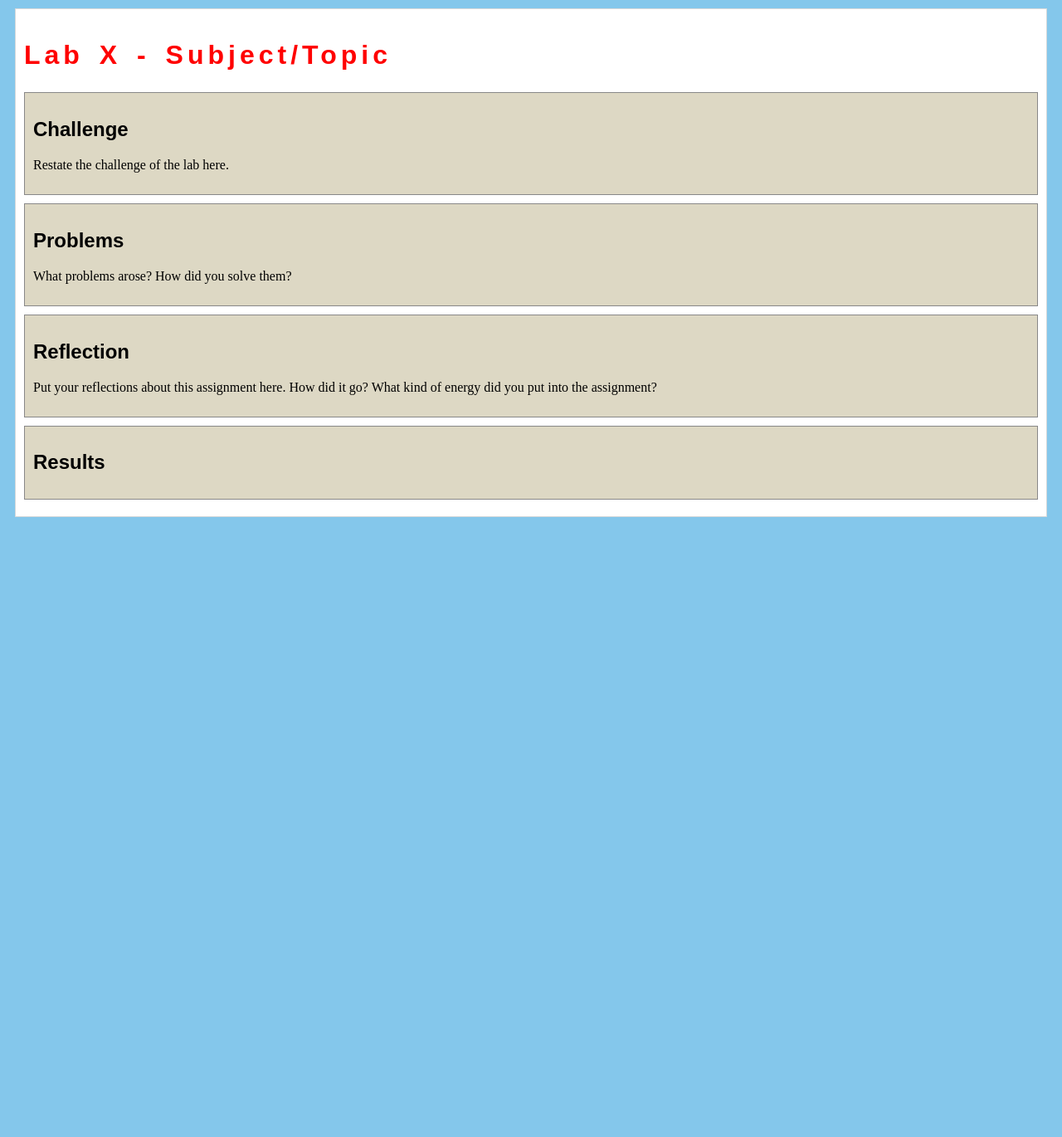
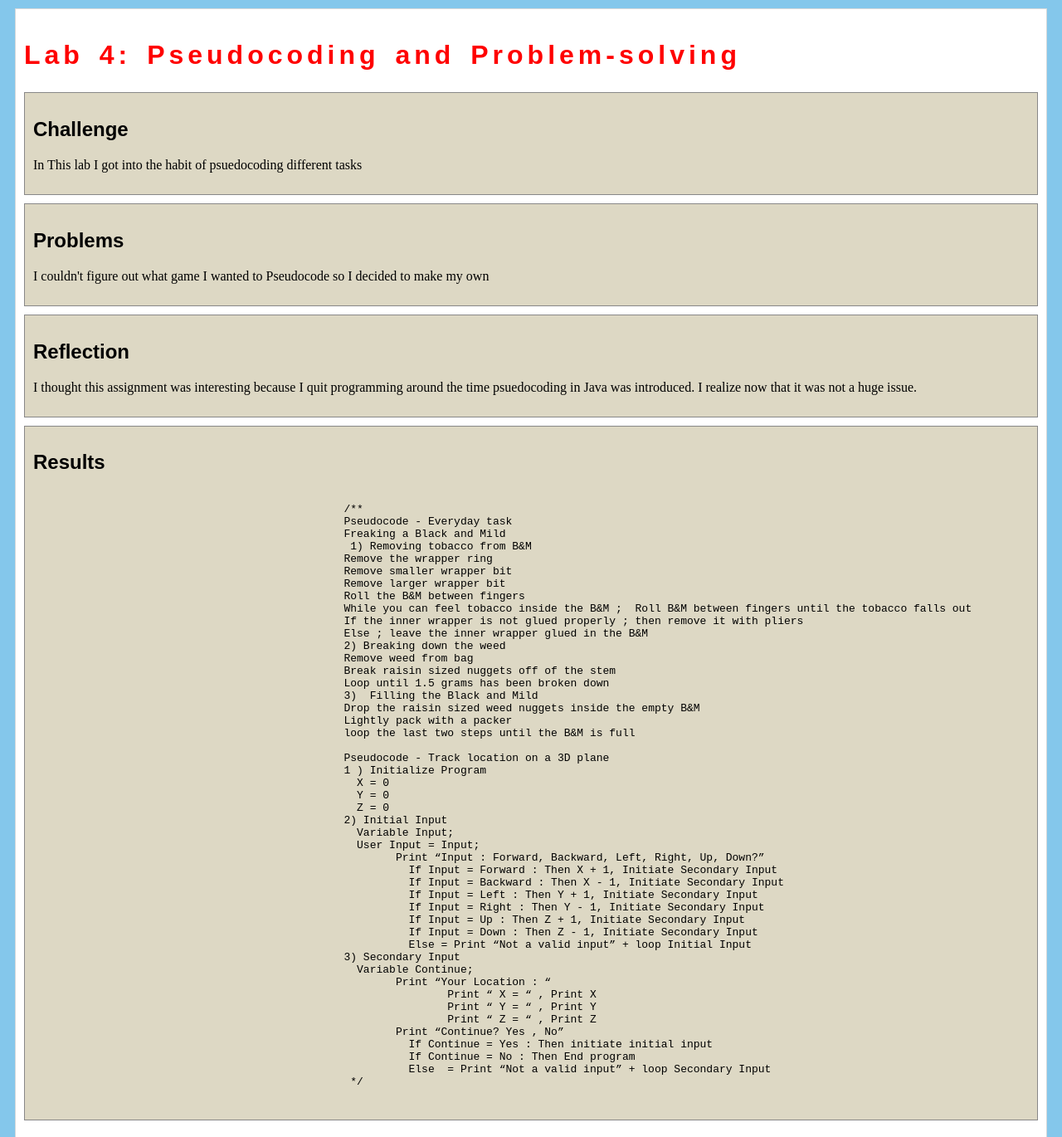
Before and after one commit to FirstAmendment/art101, a plain HTML site: page lab4/index.html in a window 1280 px wide. Shown: the top 1370 px of the page at 83% size. Before the commit the page ends 800 px from the top, so only its background shows below. Drawn offline with nearby package versions, Linux system fonts and the light colour scheme.

Commit message:
10/22/23
Lab 4

```diff
--- a/lab4/index.html
+++ b/lab4/index.html
@@ -2,7 +2,7 @@
 <html>
 <head>
 	<!-- This title is used for tabs and bookmarks -->
-	<title>Lab X - Subject/Topic</title>
+	<title>Lab 4: Pseudocoding and Problem-solving</title>
 
 	<!-- Use UTF character set, a good idea with any webpage -->
   	<meta charset="UTF-8" />
@@ -23,25 +23,78 @@
 	<!-- Style this page by changing the CSS in ../css/site.css or css/lab.css -->
 	<main id="content">
 		<section>
-			<h1>Lab X - Subject/Topic</h1>
+			<h1>Lab 4: Pseudocoding and Problem-solving</h1>
 			<div class="minor-section">
 					<h2>Challenge</h2>
-					<p>Restate the challenge of the lab here.</p>
+					<p>
+						In This lab I got into the habit of psuedocoding different tasks
+					</p>
 			</div>
 
 			<div class="minor-section">
 					<h2>Problems</h2>
-					<p>What problems arose? How did you solve them? </p>
+					<p>
+						I couldn't figure out what game I wanted to Pseudocode so I decided to make my own </p>
 			</div>
 
 			<div class="minor-section">
 					<h2>Reflection</h2>
-					<p>Put your reflections about this assignment here. How did it go? What kind of energy did you put into the assignment? </p>
+					<p>I thought this assignment was interesting because I quit programming around the time psuedocoding in Java was introduced. I realize now that it was not a huge issue.
+					</p>
 			</div>
 
 			<div class="minor-section">
 					<h2>Results</h2>
 					<div id="output"></div>
+					<pre><code>
+						/**
+						Pseudocode - Everyday task
+						Freaking a Black and Mild
+						 1) Removing tobacco from B&M
+						Remove the wrapper ring
+						Remove smaller wrapper bit
+						Remove larger wrapper bit
+						Roll the B&M between fingers
+						While you can feel tobacco inside the B&M ;  Roll B&M between fingers until the tobacco falls out
+						If the inner wrapper is not glued properly ; then remove it with pliers
+						Else ; leave the inner wrapper glued in the B&M
+						2) Breaking down the weed
+						Remove weed from bag
+						Break raisin sized nuggets off of the stem
+						Loop until 1.5 grams has been broken down
+						3)  Filling the Black and Mild
+						Drop the raisin sized weed nuggets inside the empty B&M
+						Lightly pack with a packer
+						loop the last two steps until the B&M is full
+
+						Pseudocode - Track location on a 3D plane
+						1 ) Initialize Program
+						  X = 0
+						  Y = 0
+						  Z = 0
+						2) Initial Input
+						  Variable Input;
+						  User Input = Input;
+							Print “Input : Forward, Backward, Left, Right, Up, Down?”
+							  If Input = Forward : Then X + 1, Initiate Secondary Input
+							  If Input = Backward : Then X - 1, Initiate Secondary Input
+							  If Input = Left : Then Y + 1, Initiate Secondary Input
+							  If Input = Right : Then Y - 1, Initiate Secondary Input
+							  If Input = Up : Then Z + 1, Initiate Secondary Input
+							  If Input = Down : Then Z - 1, Initiate Secondary Input
+							  Else = Print “Not a valid input” + loop Initial Input
+						3) Secondary Input
+						  Variable Continue;
+							Print “Your Location : “
+								Print “ X = “ , Print X
+								Print “ Y = “ , Print Y
+								Print “ Z = “ , Print Z
+							Print “Continue? Yes , No”
+							  If Continue = Yes : Then initiate initial input
+							  If Continue = No : Then End program
+							  Else  = Print “Not a valid input” + loop Secondary Input
+						 */
+						</pre></code>
 			</div>
 		</section>
 		<nav id="links">
```
Also changed, not shown: lab4/js/lab.js (+50 -3 lines).
